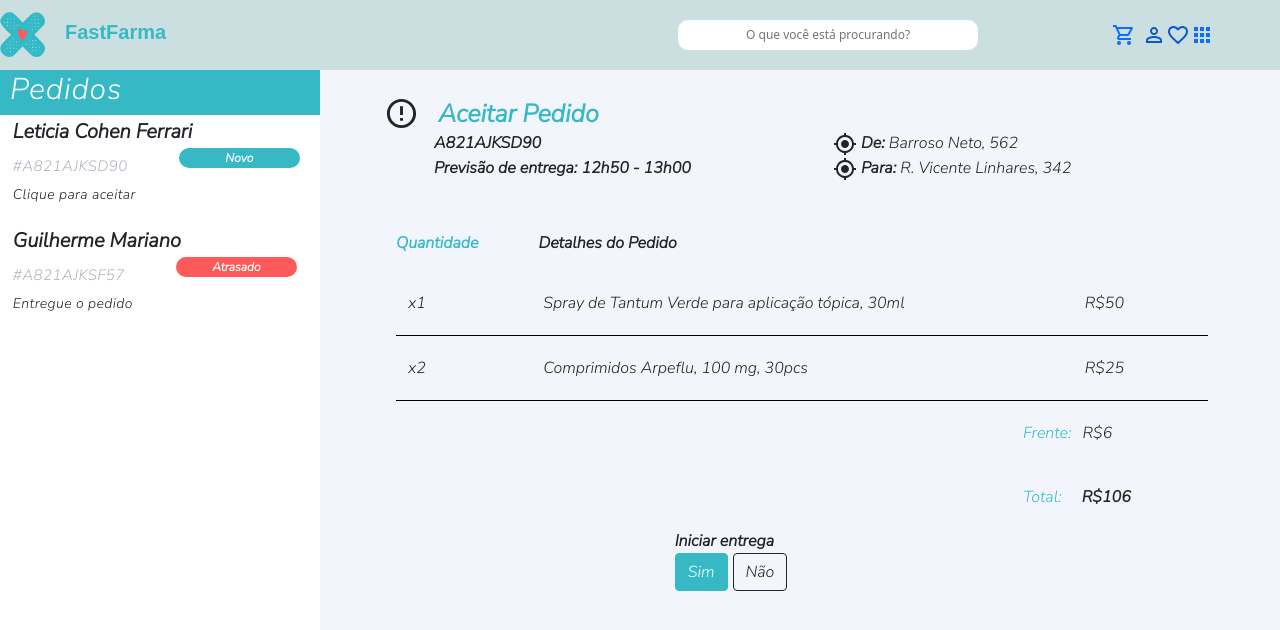
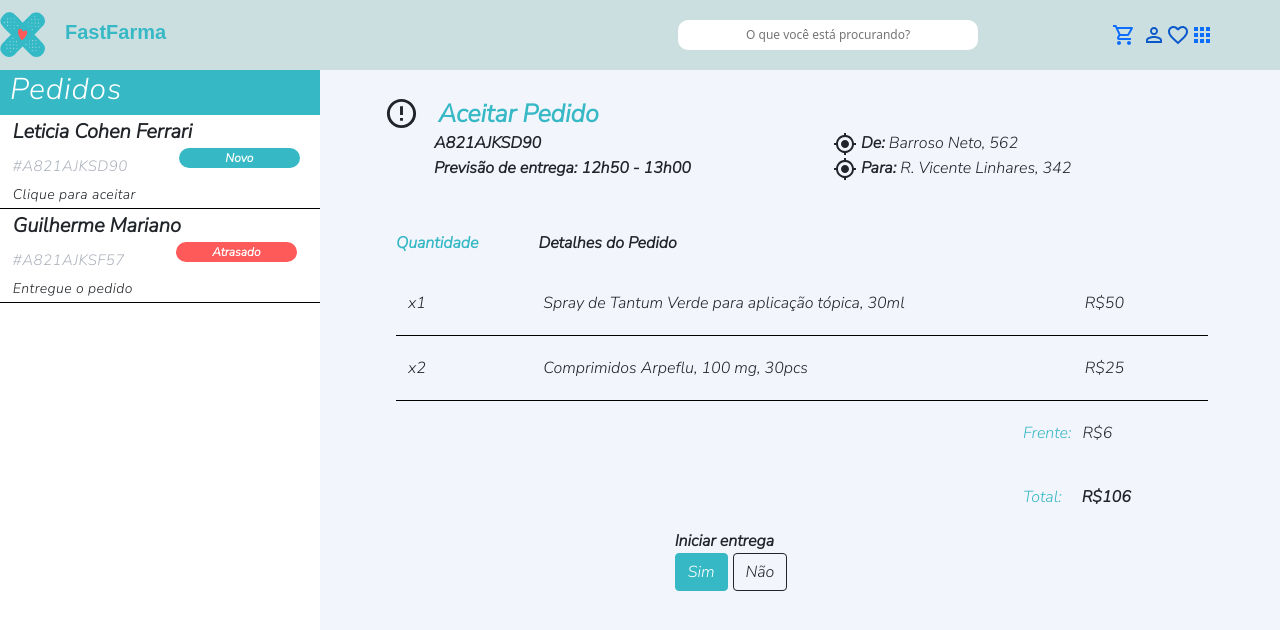
Before and after one commit to FernandaNamie/FastFarma, a React (Create React App) app: page /motoboy in a window 1280 px wide. Shown: the top 630 px of the page. Built offline with nearby package versions, Linux system fonts and the light colour scheme.

Commit message:
Fazendo a tela do motoboy ficar mais fluida

```diff
--- /dev/null
+++ b/src/components/motoboy/ClientData.css
@@ -0,0 +1,38 @@
+.ClientData{
+  border-bottom: 1px solid black;
+}
+
+
+.ClientsStyle {
+    width: 25%;
+    letter-spacing: 0.03em;
+    height: 825px;
+    background: white;
+  }
+
+.Client {
+    height: 10%;
+    padding-top: 20px;
+    padding-left: 10px;
+}
+
+.ClientSelected {
+  background: #e5e5e5;
+}
+  .ClientName {
+    font-family: "Nunito Sans", sans-serif;
+    font-style: normal;
+    font-weight: bold;
+    font-size: 20px;
+    line-height: 33px;
+  }
+
+.ClientCode {
+    font-family: "Nunito Sans", sans-serif;
+    font-style: normal;
+    font-weight: normal;
+    font-size: 15px;
+    line-height: 27px;
+    letter-spacing: 0.03em;
+    color: #adb3bc;
+}
--- /dev/null
+++ b/src/components/motoboy/ClientData.js
@@ -0,0 +1,29 @@
+import React from "react";
+import './ClientData.css';
+
+export default function ClientData(props) {
+    return (
+        <div className={`col-3 ClientData ${props.selected}`} style={{ paddingLeft: "1%" }}
+             onClick={(e) => {props.onClick(props.id)}}>
+            <span>
+                <span className="ClientName">
+                  {props.name}{" "}
+                  <br/>
+                  <span className="ClientCode">#{props.id}</span>
+                </span>
+                <span
+                  className={`Status ${props.status}`}
+                  style={{
+                    marginLeft: "4%",
+                    textAlign: "center",
+                    padding: "1px",
+                  }}
+                >
+                  {props.status}
+                </span>
+            </span>
+            <br/>
+            <span className="Message">{props.message}</span>
+        </div>
+    )
+}
--- a/src/components/motoboy/Sidebar.css
+++ b/src/components/motoboy/Sidebar.css
@@ -29,39 +29,8 @@
   left: 0;
 }
 
-.ClientsStyle {
-  width: 25%;
-  letter-spacing: 0.03em;
-  height: 825px;
-  background: white;
-}
-
-.Client {
-  height: 10%;
-  padding-top: 20px;
-  padding-left: 10px;
-}
-
 .Selected {
   background: #e5e5e5;
-}
-
-.ClientName {
-  font-family: "Nunito Sans", sans-serif;
-  font-style: normal;
-  font-weight: bold;
-  font-size: 20px;
-  line-height: 33px;
-}
-
-.ClientCode {
-  font-family: "Nunito Sans", sans-serif;
-  font-style: normal;
-  font-weight: normal;
-  font-size: 15px;
-  line-height: 27px;
-  letter-spacing: 0.03em;
-  color: #adb3bc;
 }
 
 .Status {
--- a/src/components/motoboy/Sidebar.js
+++ b/src/components/motoboy/Sidebar.js
@@ -1,34 +1,34 @@
-import React from "react";
+import {React, useState} from "react";
+import ClientData from "./ClientData";
 import './Sidebar.css';
 
 export default function SideBar(props) {
+  function onClick(key){
+    var data = props.orders.filter((order) =>{
+           return key === order.orderNumber
+    });
+    setKey(key)
+    props.update(data[0])
+  };
+
+  const [key, setKey] = useState(props.orders[0]);
+
     return (
         <div>
             <div className="Bar">
                 <p className="InsideBar">Pedidos</p>
             </div>
-            {props.orders.map((pedido, idx) => {
+            {props.orders.map((order, idx) => {
           return (
-            <div className="col-6" style={{ marginLeft: "1%" }}>
-              <span>
-                <span className="ClientName">
-                  {pedido.client}{" "}
-                  <br/>
-                  <span className="ClientCode">#{pedido.orderNumber}</span>
-                </span>
-                <span
-                  className={`Status ${pedido.status}`}
-                  style={{
-                    marginLeft: "4%",
-                    textAlign: "center",
-                    padding: "1px",
-                  }}
-                >
-                  {pedido.status}
-                </span>
-              </span>
-              <p className="Message">{pedido.message}</p>
-            </div>
+            <ClientData
+              name={order.client}
+              key={order.orderNumber}
+              id={order.orderNumber}
+              message={order.message}
+              status={order.status}
+              onClick={onClick}
+              selected={order.orderNumber === key ? "ClientSelected" : ""}
+            />
           );
         })}
         </div>
--- a/src/pages/motoboy/MotoboyScreen.js
+++ b/src/pages/motoboy/MotoboyScreen.js
@@ -1,4 +1,4 @@
-import React from "react";
+import {React, useState} from "react";
 import SideBar from "../../components/motoboy/Sidebar";
 import "./MotoboyScreen.css";
 import ErrorOutlineIcon from "@material-ui/icons/ErrorOutline";
@@ -8,7 +8,11 @@ import Order from "../../components/motoboy/Order";
 import { pedidos } from "../../mockData/pedidos";
 
 export default function MotoboyScreen() {
-  var pedido = pedidos[0];
+  function update(data){
+    setPedido(data);
+  }
+  const [pedido, setPedido] = useState(pedidos[0]);
+
   return (
     <div>
       <NavBar />
@@ -16,7 +20,7 @@ export default function MotoboyScreen() {
         <ErrorOutlineIcon fontSize="large" />
         <Order order={pedido}/>
       </div>
-      <SideBar orders= {pedidos}/>
+      <SideBar orders= {pedidos} update={update}/>
     </div>
   );
 }
```
